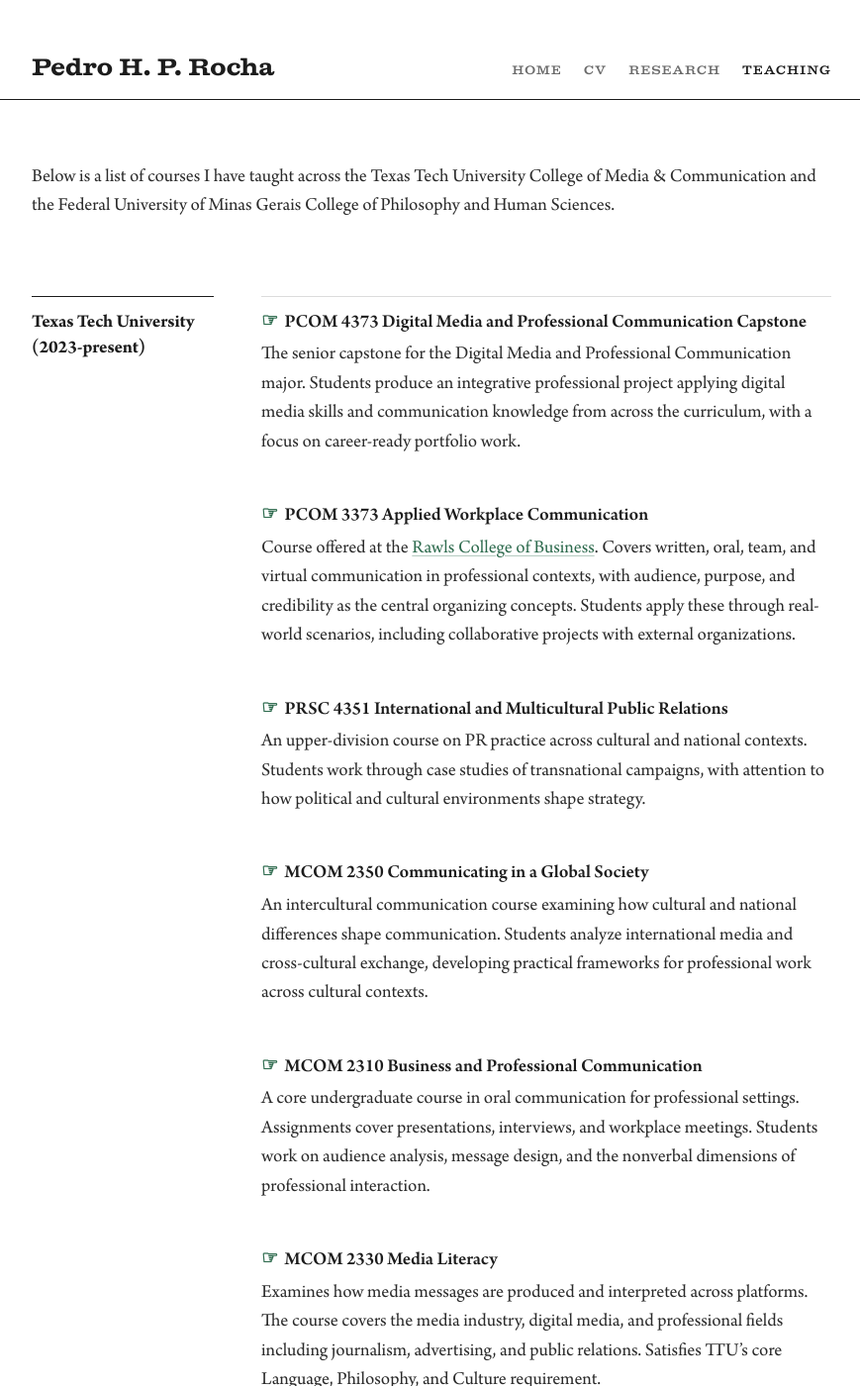
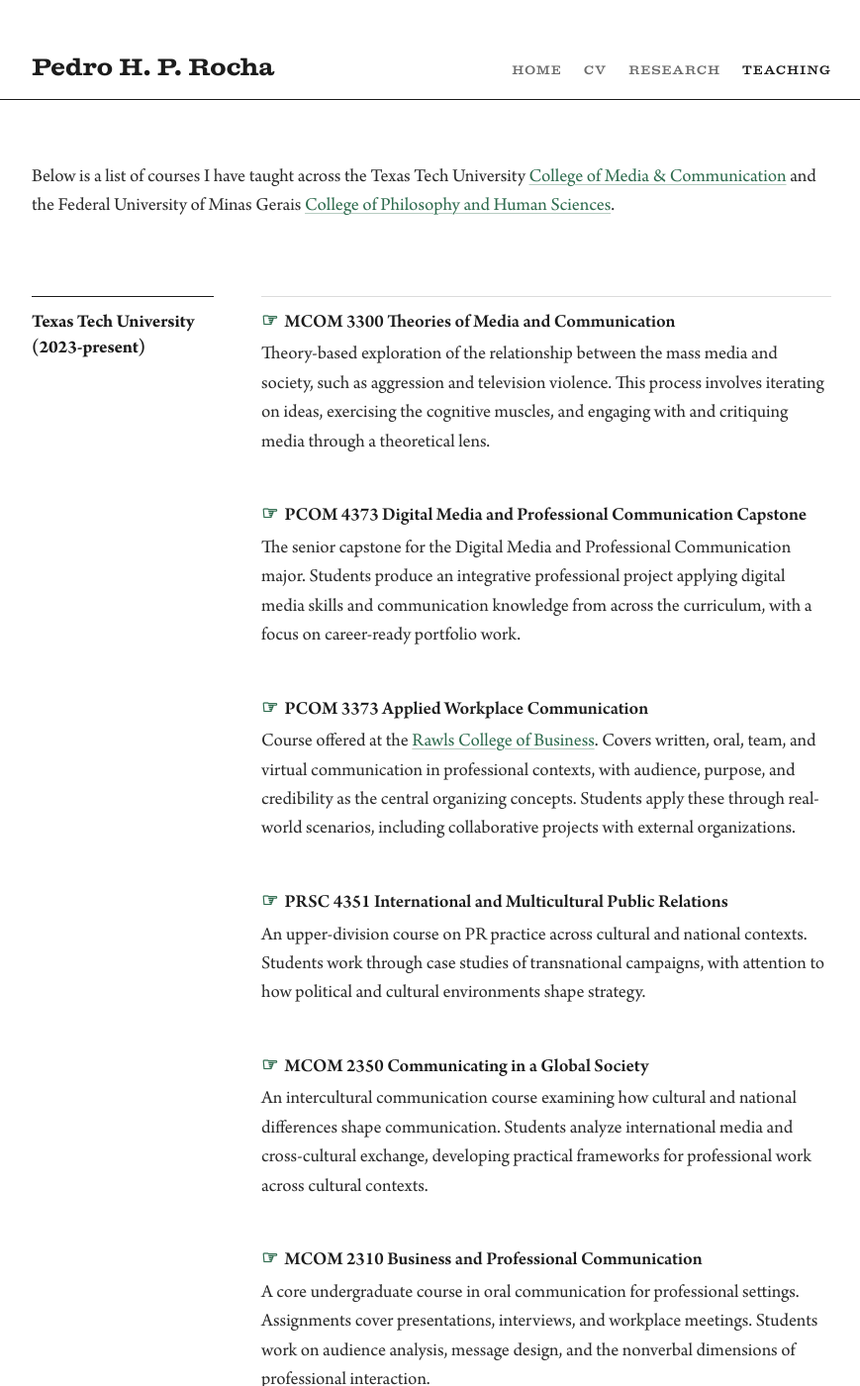
Before and after one commit to pedrohprocha/pedrohprocha.github.io, a Jekyll site: the page built from pages/courses.md, in a window 1280 px wide and 1400 px high. Shown: the whole window at 99% size, without its empty margins (204-1073 px from the left). Built offline with Jekyll 4.4.1, drawn with Linux system fonts in a browser that asks for light colours; some of the changed text lies outside the part shown.

Commit message:
Update bio wording and Teaching page
- Home: revise research-interests paragraph; B.A./M.A. wording for degrees
- Teaching: add MCOM 3300 Theories of Media and Communication; link the
  TTU and UFMG colleges; "Federal University of Minas Gerais" heading

Co-Authored-By: Claude Opus 5.5 <noreply@anthropic.com>

```diff
--- a/pages/courses.md
+++ b/pages/courses.md
@@ -5,9 +5,12 @@ hide_title: true
 permalink: /courses/
 ---
 
-Below is a list of courses I have taught across the Texas Tech University College of Media & Communication and the Federal University of Minas Gerais College of Philosophy and Human Sciences.
+Below is a list of courses I have taught across the Texas Tech University [College of Media & Communication](https://www.depts.ttu.edu/comc/) and the Federal University of Minas Gerais [College of Philosophy and Human Sciences](https://www.fafich.ufmg.br).
 
 # Texas Tech University (2023-present)
+
+### <span class="mark">☞</span> MCOM 3300 Theories of Media and Communication
+Theory-based exploration of the relationship between the mass media and society, such as aggression and television violence. This process involves iterating on ideas, exercising the cognitive muscles, and engaging with and critiquing media through a theoretical lens.
 
 ### <span class="mark">☞</span> PCOM 4373 Digital Media and Professional Communication Capstone
 The senior capstone for the Digital Media and Professional Communication major. Students produce an integrative professional project applying digital media skills and communication knowledge from across the curriculum, with a focus on career-ready portfolio work.
```
Also changed, not shown: other parts of pages/courses.md (+1 -1 lines), index.md (+2 -2 lines).
